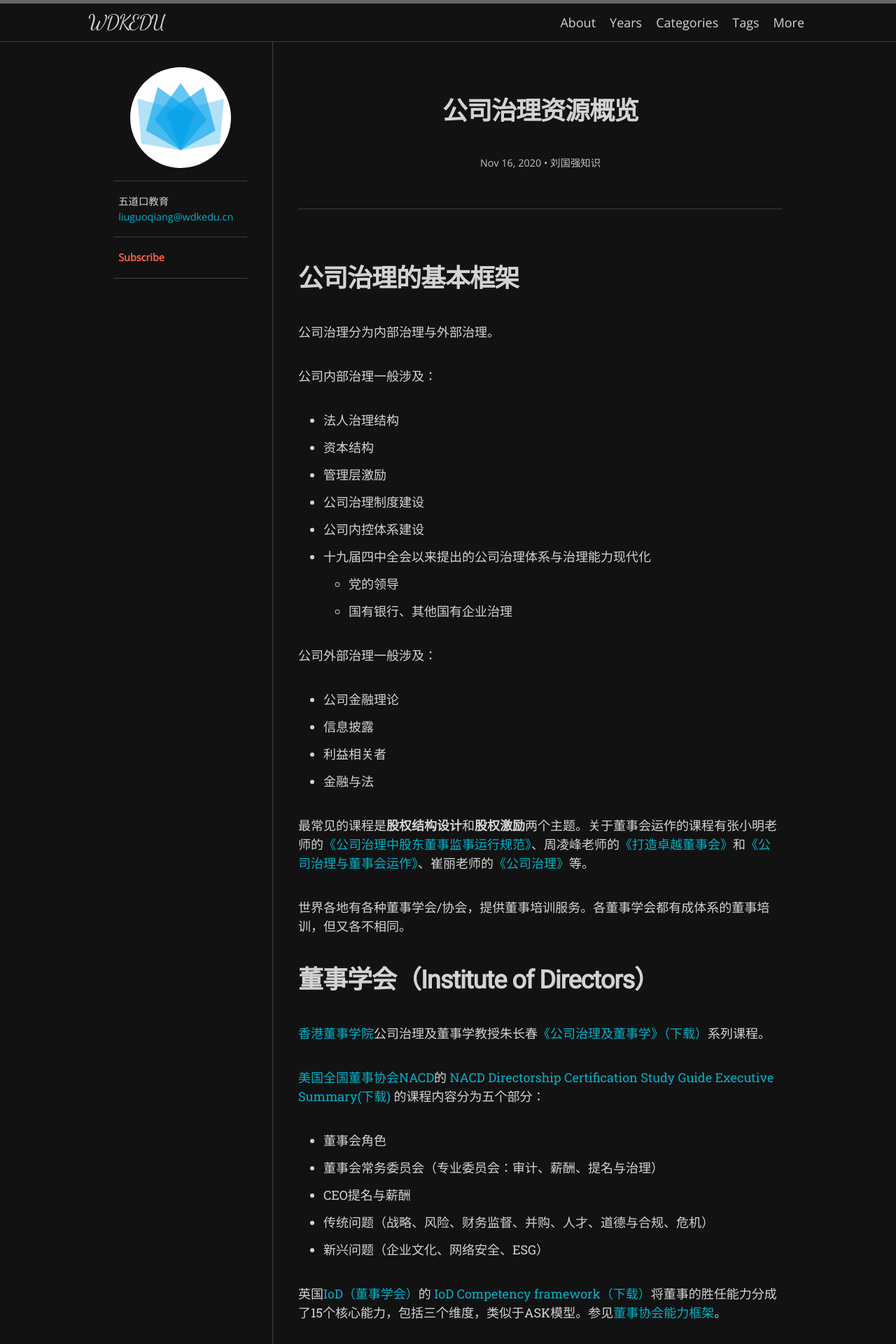
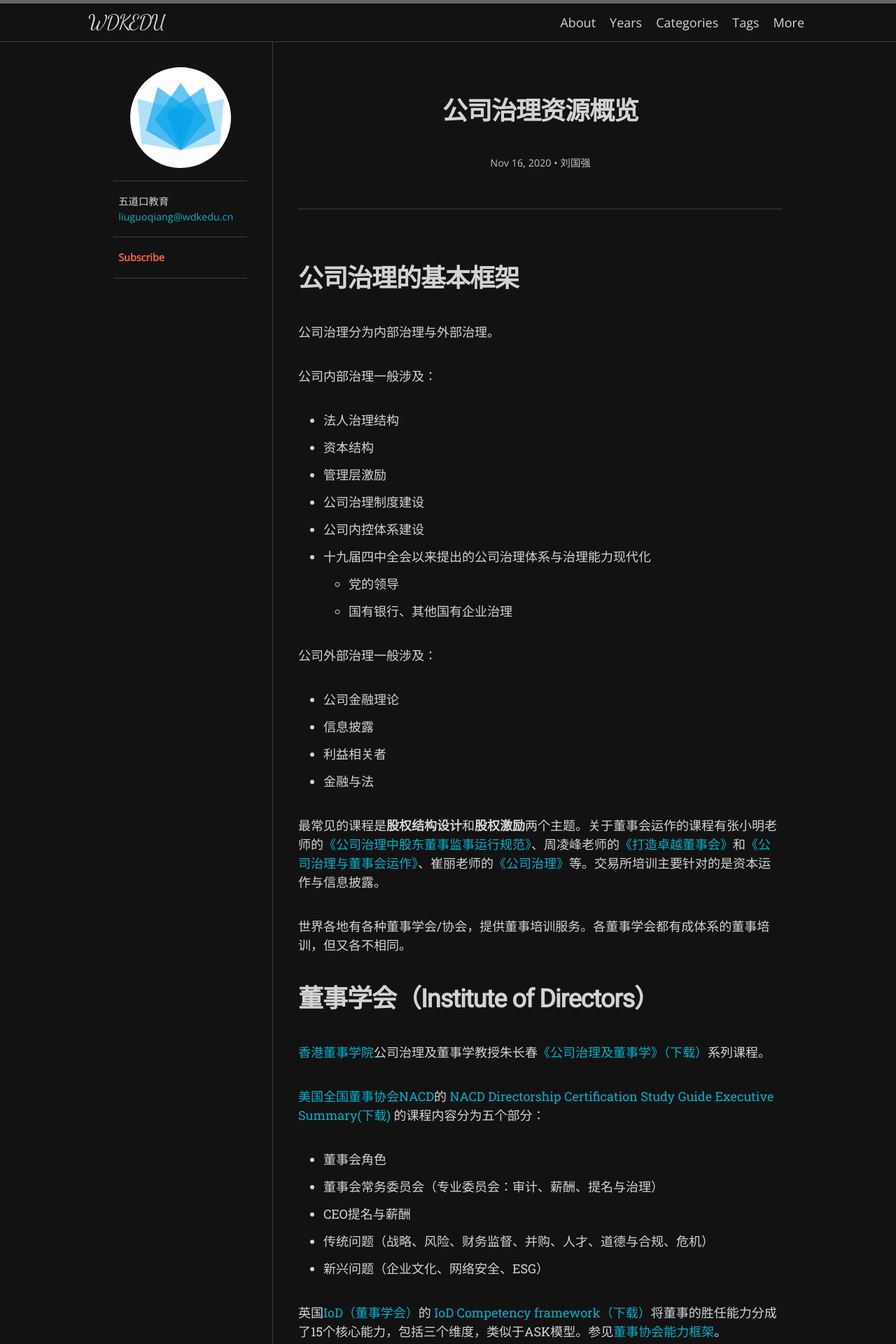
Before and after one commit to wdkedu/wdkedu.github.io, a Jekyll site: the page built from _posts/2020-11-16-cooperate-governance-resources.md, in a window 1280 px wide. Shown: the top 1920 px of the page at 70% size. Built offline with Jekyll 4.4.1, drawn with Linux system fonts in a browser that asks for light colours; some web fonts are replaced.

Commit message:
Update 2020-11-16-cooperate-governance-resources.md

```diff
--- a/_posts/2020-11-16-cooperate-governance-resources.md
+++ b/_posts/2020-11-16-cooperate-governance-resources.md
@@ -5,7 +5,7 @@ title: "公司治理资源概览"
 categories: 公司治理
 tags: [公司治理, 导航]
 author:
-  - 刘国强知识
+  - 刘国强
 ---
 
 # 公司治理的基本框架
@@ -33,7 +33,7 @@ author:
 
 
 
-最常见的课程是**股权结构设计**和**股权激励**两个主题。关于董事会运作的课程有张小明老师的[《公司治理中股东董事监事运行规范》](http://www.huashijingji.com/course_details?courseid=13528)、周凌峰老师的[《打造卓越董事会》](http://www.jiangshi.org/517903/course_742248.html)和[《公司治理与董事会运作》](http://www.jiangshi.org/517903/course_742249.html)、崔丽老师的[《公司治理》](http://www.cnboke.com/show_course.asp?id=38844)等。
+最常见的课程是**股权结构设计**和**股权激励**两个主题。关于董事会运作的课程有张小明老师的[《公司治理中股东董事监事运行规范》](http://www.huashijingji.com/course_details?courseid=13528)、周凌峰老师的[《打造卓越董事会》](http://www.jiangshi.org/517903/course_742248.html)和[《公司治理与董事会运作》](http://www.jiangshi.org/517903/course_742249.html)、崔丽老师的[《公司治理》](http://www.cnboke.com/show_course.asp?id=38844)等。交易所培训主要针对的是资本运作与信息披露。
 
 世界各地有各种董事学会/协会，提供董事培训服务。各董事学会都有成体系的董事培训，但又各不相同。
 
@@ -109,6 +109,7 @@ author:
 面授课程
 
 - 公开课众筹需要开通商户支付功能，还需要3-7个工作日审核。
+- 小鹅通有面授课程报名功能，需要开通专业版。
 - 陈春花的知室类似于五道口在线学习平台，主要是企业内训。知室提供多种学习方案，高层管理人员主要是面授，基层管理人员在线下学习的基础上加半年的视频学习。比如，[组织学习A方案 ](https://www.g2s.cn/aries_zhishish/zhishish.html#/cp/course1-A)。
 
 # 其他
```
Also changed, not shown: other parts of _posts/2020-11-16-cooperate-governance-resources.md (+0 -3 lines).
